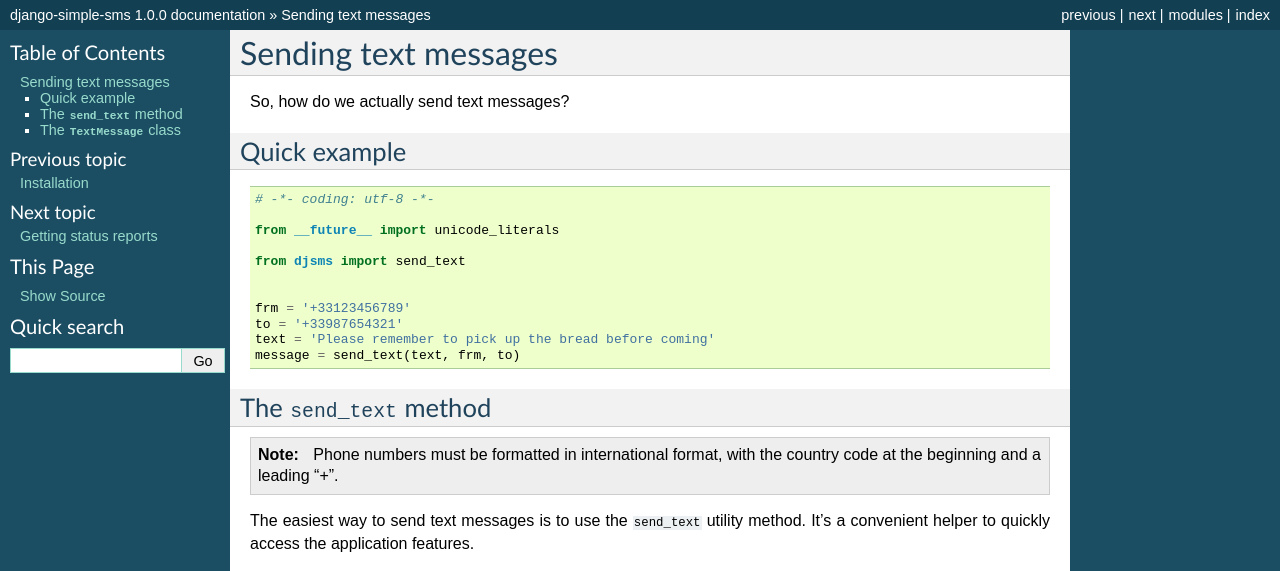
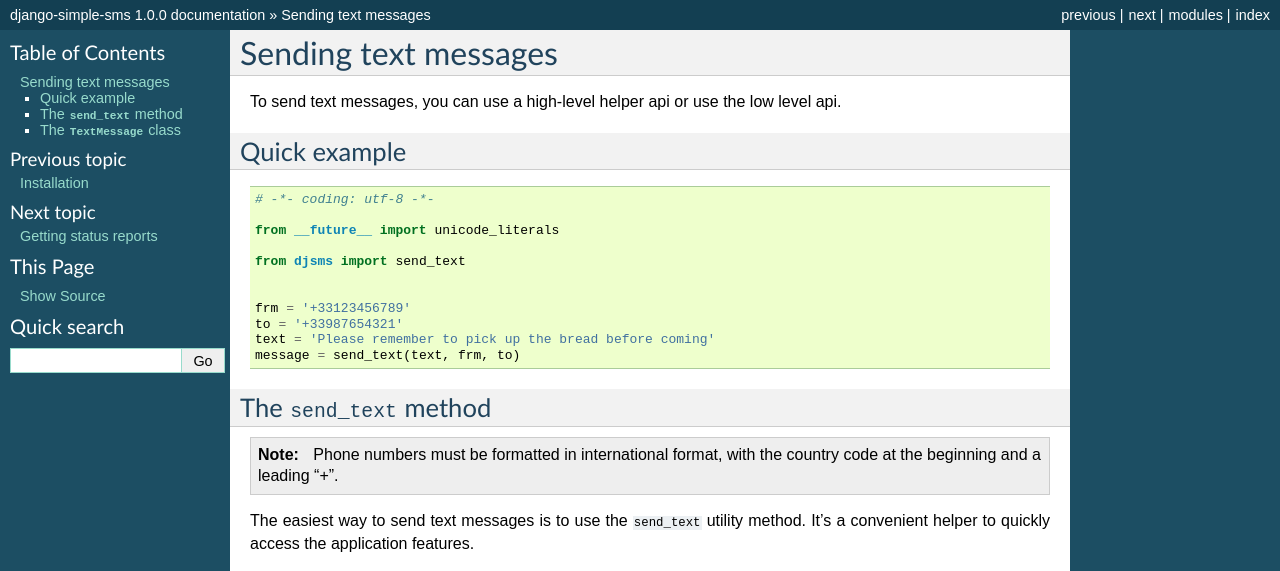
Before and after one commit to thibault/django-simple-sms, a Sphinx documentation site: the page built from docs/sending.rst, in a window 1280 px wide. Shown: the top 571 px of the page. Built offline with Sphinx 7.4.7, drawn with Linux system fonts in a browser that asks for light colours; grey boxes are pictures that could not be loaded.

Commit message:
Sending intro

```diff
--- a/docs/sending.rst
+++ b/docs/sending.rst
@@ -1,7 +1,8 @@
 Sending text messages
 =====================
 
-So, how do we actually send text messages?
+To send text messages, you can use a high-level helper api or use the low level
+api.
 
 Quick example
 -------------
```
